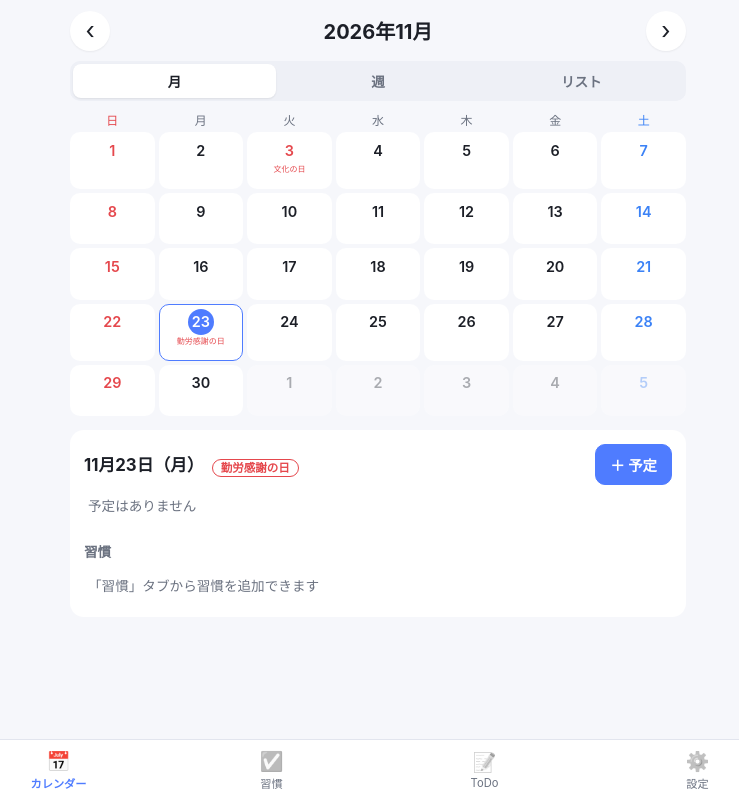
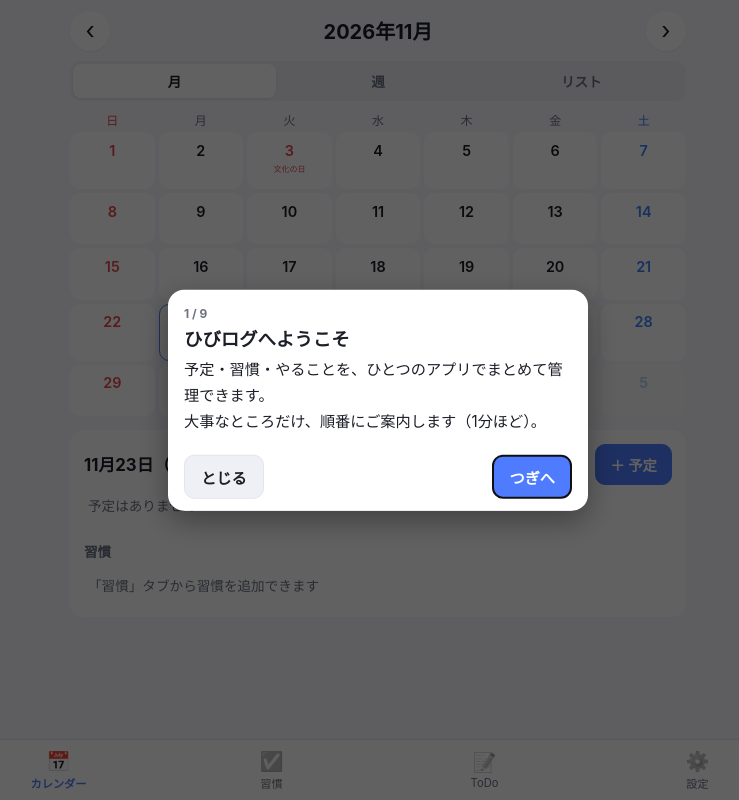
Before and after one commit to yumizeru/calendar-app, a plain HTML site: page index.html in a window 1280 px wide. Shown: the whole page, without its empty margins (262-1001 px from the left). Drawn offline with nearby package versions, Linux system fonts and the light colour scheme.

Commit message:
Add a guided tour for first-time users
- Nine-step tour that spotlights each area with a speech bubble:
  views, tapping a date, adding events, habits, ToDo, display settings,
  login and sync
- The display step recommends large text with the one-column view and
  offers a one-tap button to switch
- Shows once on first launch; replay any time from Settings
- Bubble fits on screen at every text size; background is not tappable

Co-Authored-By: Claude Opus 5.5 <noreply@anthropic.com>

```diff
--- a/index.html
+++ b/index.html
@@ -10,7 +10,7 @@
   <meta name="apple-mobile-web-app-status-bar-style" content="default">
   <meta name="apple-mobile-web-app-title" content="ひびログ">
   <!-- 更新するときは version.json と sw.js の VERSION も同じ番号にそろえる -->
-  <meta name="app-version" content="14">
+  <meta name="app-version" content="15">
   <title>ひびログ</title>
   <link rel="manifest" href="manifest.webmanifest">
   <link rel="icon" href="icons/icon-192.png">
@@ -193,6 +193,11 @@
         </div>
       </div>
       <div class="card">
+        <h3>使い方ガイド</h3>
+        <p class="muted">画面の大事なところを、順番にご案内します（1分ほど）。</p>
+        <button class="btn primary" id="tourStart">使い方ガイドを見る</button>
+      </div>
+      <div class="card">
         <h3>iPhoneのホーム画面に追加</h3>
         <p class="muted">Safariでこのページを開き、共有ボタン →「ホーム画面に追加」でアプリのように使えます。</p>
       </div>
@@ -356,5 +361,6 @@
   <script src="shared.js"></script>
   <script src="push.js"></script>
   <script src="widget.js"></script>
+  <script src="tour.js"></script>
 </body>
 </html>
--- a/style.css
+++ b/style.css
@@ -445,6 +445,28 @@ body[data-month-style="titles"] .cell .dots { justify-content: center; }
 .mtag { font-size: .8rem; color: var(--muted); }
 .mdots { display: flex; gap: 3px; }
 
+/* 使い方ガイド */
+.tour { position: fixed; inset: 0; z-index: 100; }
+.tour-shade { position: absolute; inset: 0; background: rgba(0, 0, 0, .62); }
+.tour-shade.clear { background: transparent; }
+.tour-hole {
+  position: fixed; border-radius: 14px; pointer-events: none;
+  box-shadow: 0 0 0 3px #fff, 0 0 0 9999px rgba(0, 0, 0, .62);
+  transition: top .2s, left .2s, width .2s, height .2s;
+}
+.tour-card {
+  position: fixed; left: 50%; transform: translateX(-50%); width: min(calc(100vw - 24px), 420px);
+  background: var(--surface); color: var(--text); border-radius: 16px; padding: 16px 16px 12px;
+  box-shadow: 0 10px 30px rgba(0, 0, 0, .35); max-height: 70vh; overflow-y: auto;
+}
+.tour-card.center { top: 50%; transform: translate(-50%, -50%); }
+.tour-step { font-size: .75rem; color: var(--muted); font-weight: 700; }
+.tour-card h3 { margin: 4px 0 6px; font-size: 1.15rem; }
+.tour-card p { margin: 0 0 12px; font-size: .95rem; line-height: 1.7; white-space: pre-line; }
+.tour-action { width: 100%; margin-bottom: 10px; }
+.tour-nav { display: flex; align-items: center; gap: 8px; position: sticky; bottom: -12px; background: var(--surface); padding: 8px 0 12px; margin-bottom: -12px; }
+.tour-nav .btn { padding: 10px 16px; font-size: .95rem; }
+
 /* くっきり表示：文字を濃く・太く、枠線をはっきり */
 body.hc { --muted: #374151; --border: #6b7280; font-weight: 500; }
 @media (prefers-color-scheme: dark) {
--- a/sw.js
+++ b/sw.js
@@ -1,6 +1,6 @@
 // オフラインでも開けるようにファイルをキャッシュする
 // 更新するときは index.html の app-version と version.json も同じ番号にそろえる
-const VERSION = 'hibilog-v14';
+const VERSION = 'hibilog-v15';
 const SUPABASE_LIB = 'https://cdn.jsdelivr.net/npm/@supabase/supabase-js@2.118.0/dist/umd/supabase.js';
 const FILES = [
   './',
@@ -13,6 +13,7 @@ const FILES = [
   './shared.js',
   './push.js',
   './widget.js',
+  './tour.js',
   './scriptable-widget.js',
   './manifest.webmanifest',
   './icons/icon-192.png',
--- /dev/null
+++ b/tour.js
@@ -0,0 +1,210 @@
+'use strict';
+/* =====================================================================
+ * 使い方ガイド（チュートリアル）
+ *  ・初めて開いたときに1回だけ自動で表示。設定からいつでも見直せる
+ *  ・案内する場所だけを明るくし、吹き出しで説明する
+ * ===================================================================== */
+const Tour = (() => {
+  const DONE_KEY = 'hibilog:tourDone';
+  const $ = s => document.querySelector(s);
+  const tab = v => document.querySelector(`.tab[data-view="${v}"]`);
+  const goTab = v => { const t = tab(v); if (t && !t.classList.contains('active')) t.click(); window.scrollTo(0, 0); };
+  const goMonth = () => { goTab('calendar'); const b = document.querySelector('.seg-btn[data-mode="month"]'); if (b) b.click(); };
+
+  // 案内の中身。target が null の回は画面の真ん中に吹き出しだけを出す
+  const STEPS = [
+    {
+      target: null,
+      title: 'ひびログへようこそ',
+      text: '予定・習慣・やることを、ひとつのアプリでまとめて管理できます。\n大事なところだけ、順番にご案内します（1分ほど）。',
+      before: goMonth,
+    },
+    {
+      target: '#view-calendar .seg',
+      title: 'カレンダーの見かた',
+      text: '「月」「週」「リスト」で表示を切り替えられます。\n上の ‹ › か、左右にスワイプで前後に移動。月の名前をタップすると今日に戻ります。',
+      before: goMonth,
+    },
+    {
+      target: () => document.querySelector('#grid .cell.today, #grid .cell.selected, #monthCol .mrow.today, #monthCol .mrow.selected') || '#monthView',
+      title: '日付をタップ',
+      text: '日付をタップすると、その日の予定・やること・習慣が下に表示されます。',
+      before: goMonth,
+    },
+    {
+      target: '#addEvent',
+      title: '予定を追加',
+      text: '「＋ 予定」から予定を追加します。\n時刻・繰り返し・色分け・通知（リマインダー）も、ここで設定できます。',
+      before: goMonth,
+    },
+    {
+      target: () => tab('habits'),
+      title: '習慣',
+      text: '毎日の習慣（散歩・読書・水を飲む など）を記録できます。\n続いた日数やグラフで、振り返りもできます。',
+      before: goMonth,
+    },
+    {
+      target: () => tab('todos'),
+      title: 'やること（ToDo）',
+      text: '買い物や手続きなど「やること」のリストです。\n期限を決めると、カレンダーにも表示されます。',
+      before: goMonth,
+    },
+    {
+      target: '#view-settings .card',
+      title: '文字が小さくて読みにくいときは',
+      text: '「設定」の「見やすさ・表示」で、文字を大きくできます。\n文字を大きくしたときは、日付を縦に並べて予定を大きな文字で読める「1列」表示がおすすめです。',
+      before: () => goTab('settings'),
+      action: {
+        label: '文字を大きくして「1列」にする',
+        run: () => {
+          if (typeof setPref === 'function') { setPref('font', '1.36'); setPref('monthStyle', 'column'); }
+          App.toast('文字を大きくして「1列」表示にしました（設定からいつでも戻せます）');
+        },
+      },
+    },
+    {
+      target: '#cloudCard',
+      title: 'スマホとパソコンで同じデータを',
+      text: 'ここでログインすると、ほかの端末と同じ予定を見られます。\n通知・ウィジェット・家族との共有カレンダーにも、ログインが必要です。',
+      before: () => { goTab('settings'); const c = $('#cloudCard'); if (c) c.scrollIntoView({ block: 'center' }); },
+    },
+    {
+      target: null,
+      title: '準備ができました！',
+      text: 'このガイドは「設定」の下の方にある「使い方ガイドを見る」から、いつでも見直せます。',
+      before: goMonth,
+    },
+  ];
+
+  let i = 0;
+  let root = null;
+
+  function build() {
+    root = document.createElement('div');
+    root.className = 'tour';
+    root.innerHTML = `
+      <div class="tour-shade"></div>
+      <div class="tour-hole" hidden></div>
+      <div class="tour-card" role="dialog" aria-modal="true" aria-labelledby="tourTitle">
+        <div class="tour-step" id="tourStep"></div>
+        <h3 id="tourTitle"></h3>
+        <p id="tourText"></p>
+        <button class="btn primary tour-action" id="tourAction" hidden></button>
+        <div class="tour-nav">
+          <button class="btn" id="tourSkip">とじる</button>
+          <span class="spacer"></span>
+          <button class="btn" id="tourBack">もどる</button>
+          <button class="btn primary" id="tourNext">つぎへ</button>
+        </div>
+      </div>`;
+    document.body.appendChild(root);
+    root.querySelector('#tourNext').addEventListener('click', () => go(i + 1));
+    root.querySelector('#tourBack').addEventListener('click', () => go(i - 1));
+    root.querySelector('#tourSkip').addEventListener('click', finish);
+    root.querySelector('#tourAction').addEventListener('click', () => {
+      const a = STEPS[i].action;
+      if (a) { a.run(); place(); }
+    });
+    // 案内中は後ろの画面を触れないようにする（吹き出しのボタンだけ使える）
+    root.querySelector('.tour-shade').addEventListener('click', e => e.stopPropagation());
+    window.addEventListener('resize', place);
+    document.addEventListener('keydown', onKey);
+  }
+  function onKey(e) {
+    if (!root) return;
+    if (e.key === 'Escape') finish();
+    if (e.key === 'ArrowRight') go(i + 1);
+    if (e.key === 'ArrowLeft') go(i - 1);
+  }
+
+  function targetEl(step) {
+    let t = typeof step.target === 'function' ? step.target() : step.target;
+    if (typeof t === 'string') t = document.querySelector(t);
+    return t && t.getClientRects().length ? t : null;
+  }
+
+  // 明るくする枠と吹き出しの位置を決める
+  function place() {
+    if (!root) return;
+    const step = STEPS[i];
+    const hole = root.querySelector('.tour-hole');
+    const card = root.querySelector('.tour-card');
+    const el = targetEl(step);
+    card.classList.toggle('center', !el);
+    // 後ろの画面を触れないよう、透明な幕は常に張っておく（暗さは枠の影でつける）
+    root.querySelector('.tour-shade').classList.toggle('clear', !!el);
+    if (!el) {
+      hole.hidden = true;
+      card.style.top = ''; card.style.bottom = ''; card.style.maxHeight = '';
+      return;
+    }
+    const r = el.getBoundingClientRect();
+    const pad = 6;
+    hole.hidden = false;
+    Object.assign(hole.style, {
+      top: `${Math.max(4, r.top - pad)}px`, left: `${Math.max(4, r.left - pad)}px`,
+      width: `${Math.min(innerWidth - 8, r.width + pad * 2)}px`, height: `${r.height + pad * 2}px`,
+    });
+    // 吹き出しは、枠の上と下のうち広いほうに出し、その広さに収まるようにする（文字が大きくても切れない）
+    const gap = 12;
+    const spaceBelow = innerHeight - (r.bottom + pad + gap) - gap;
+    const spaceAbove = (r.top - pad - gap) - gap;
+    const minUseful = 220;
+    if (Math.max(spaceBelow, spaceAbove) < minUseful) {
+      // どちらも狭いとき（枠が大きいとき）は、画面の下側に重ねて出す
+      card.style.top = ''; card.style.bottom = `${gap}px`; card.style.maxHeight = `${Math.round(innerHeight * 0.55)}px`;
+    } else if (spaceBelow >= spaceAbove) {
+      card.style.top = `${Math.round(r.bottom + pad + gap)}px`; card.style.bottom = ''; card.style.maxHeight = `${Math.round(spaceBelow)}px`;
+    } else {
+      card.style.bottom = `${Math.round(innerHeight - r.top + pad + gap)}px`; card.style.top = ''; card.style.maxHeight = `${Math.round(spaceAbove)}px`;
+    }
+  }
+
+  function go(n) {
+    if (n < 0) return;
+    if (n >= STEPS.length) { finish(); return; }
+    i = n;
+    const step = STEPS[i];
+    if (step.before) step.before();
+    root.querySelector('#tourStep').textContent = `${i + 1} / ${STEPS.length}`;
+    root.querySelector('#tourTitle').textContent = step.title;
+    root.querySelector('#tourText').textContent = step.text;
+    const act = root.querySelector('#tourAction');
+    act.hidden = !step.action;
+    if (step.action) act.textContent = step.action.label;
+    root.querySelector('#tourBack').style.visibility = i === 0 ? 'hidden' : '';
+    root.querySelector('#tourNext').textContent = i === STEPS.length - 1 ? 'はじめる' : 'つぎへ';
+    const el = targetEl(step);
+    if (el && !el.closest('.tabbar')) el.scrollIntoView({ block: 'center' });
+    // 画面の切り替えや移動が終わってから位置を合わせる
+    requestAnimationFrame(() => requestAnimationFrame(place));
+    root.querySelector('#tourNext').focus({ preventScroll: true });
+  }
+
+  function start() {
+    if (root) return;
+    for (const d of document.querySelectorAll('dialog[open]')) d.close();
+    build();
+    go(0);
+  }
+  function finish() {
+    try { localStorage.setItem(DONE_KEY, '1'); } catch {}
+    window.removeEventListener('resize', place);
+    document.removeEventListener('keydown', onKey);
+    if (root) root.remove();
+    root = null;
+    goMonth();
+  }
+
+  // 初めて開いたときだけ自動で表示
+  function maybeStart() {
+    let done = false;
+    try { done = !!localStorage.getItem(DONE_KEY); } catch { done = true; }
+    if (!done) setTimeout(start, 600);
+  }
+
+  const btn = $('#tourStart');
+  if (btn) btn.addEventListener('click', start);
+  maybeStart();
+  return { start, get active() { return !!root; } };
+})();
--- a/version.json
+++ b/version.json
@@ -1 +1 @@
-{ "version": "14" }
+{ "version": "15" }
```
